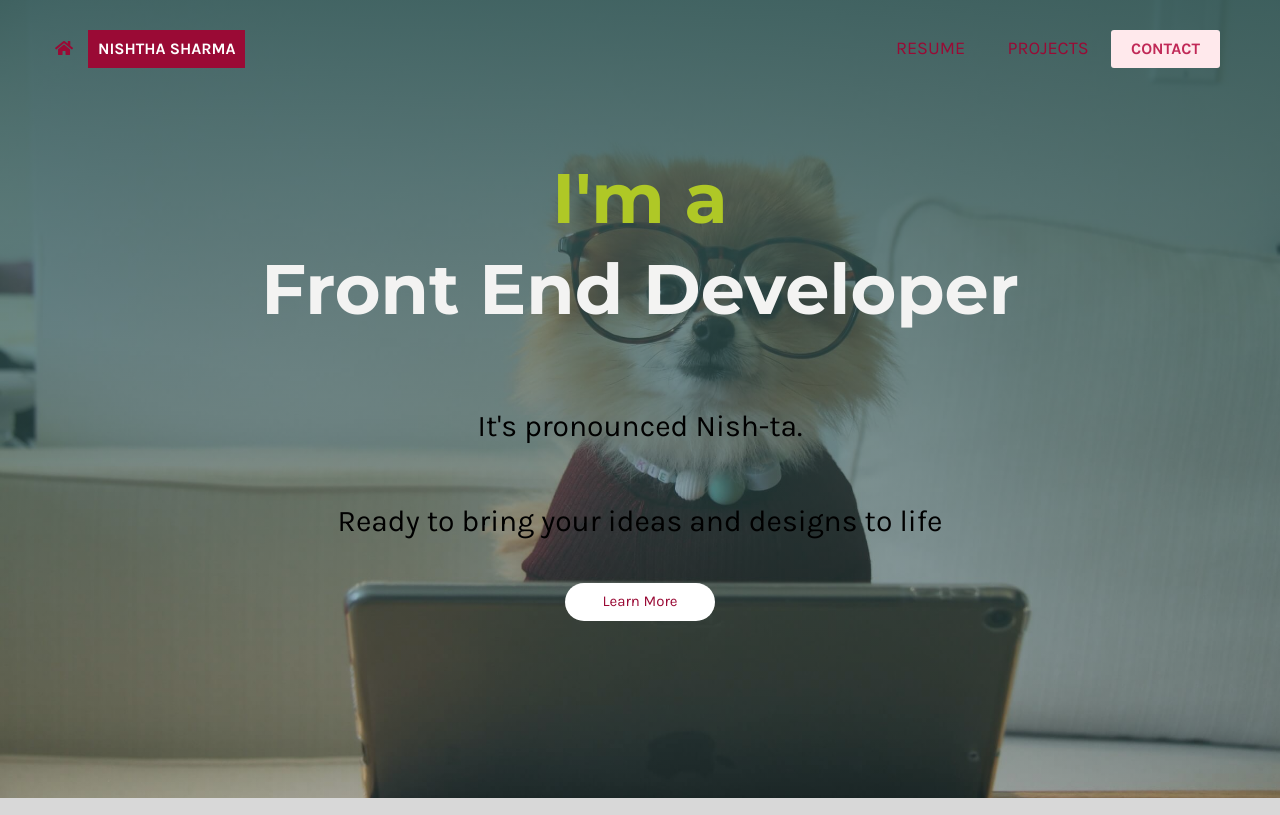
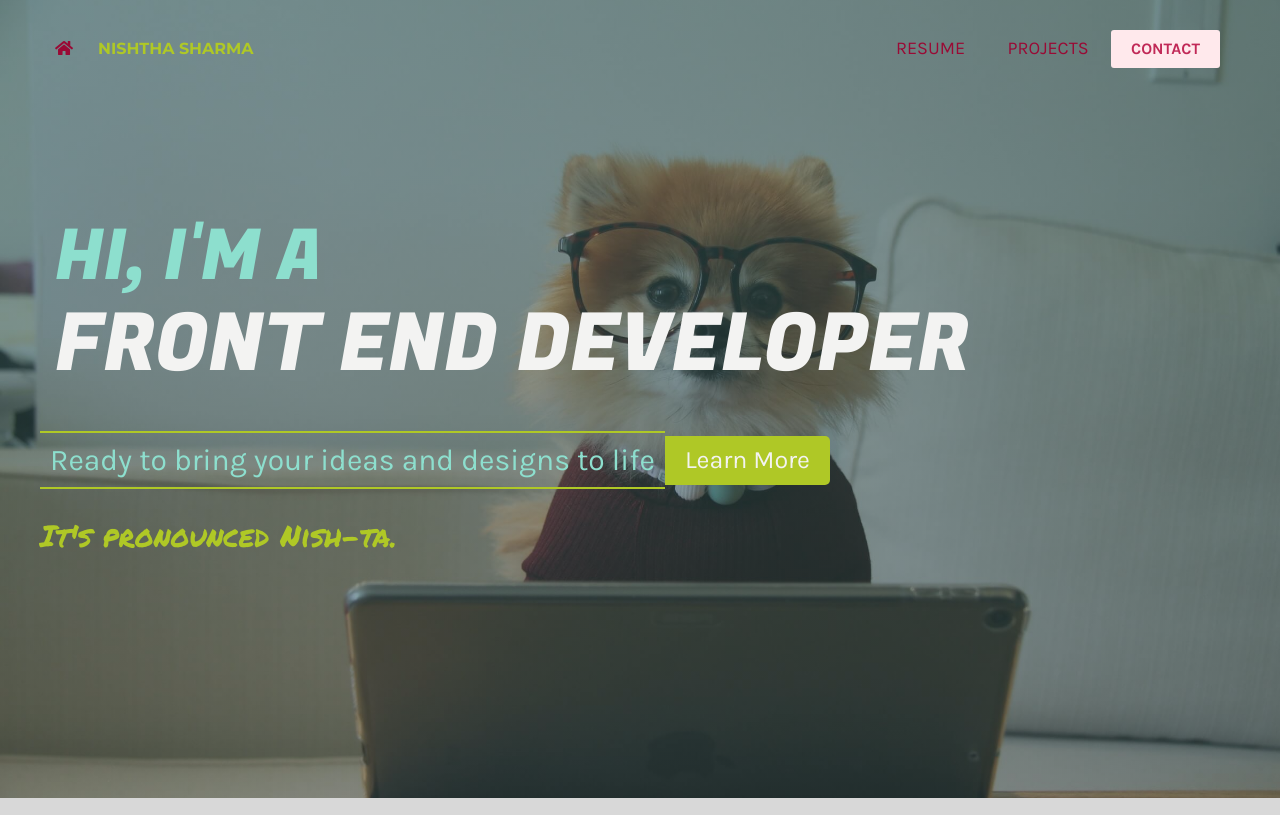
Before and after one commit to nishtha-sharma1/nish-portfolio, a website: page app/index.html in a window 1280 px wide. Shown: the top 815 px of the page. Drawn offline with nearby package versions, Linux system fonts and the light colour scheme; files that its build step writes are made by us from their sources; files whose address does not match are found by name.

Commit message:
adjusting homepage styles

```diff
--- a/app/index.html
+++ b/app/index.html
@@ -8,6 +8,8 @@
   <link href="https://fonts.googleapis.com/css2?family=Karla:ital,wght@0,400;0,700;1,400;1,700&display=swap" rel="stylesheet">
   <link href="https://fonts.googleapis.com/css2?family=Roboto:ital,wght@0,100;0,300;0,400;0,500;0,700;0,900;1,100;1,300;1,400;1,500;1,700;1,900&display=swap" rel="stylesheet">
   <link href="https://fonts.googleapis.com/css2?family=Montserrat:ital,wght@0,300;0,400;0,500;0,600;0,700;1,300;1,400;1,500;1,600;1,700&display=swap" rel="stylesheet">
+  <link href="https://fonts.googleapis.com/css2?family=Permanent+Marker&display=swap" rel="stylesheet">
+  <link href="https://fonts.googleapis.com/css2?family=Fugaz+One&display=swap" rel="stylesheet">
   <link rel="stylesheet" href="https://use.fontawesome.com/releases/v5.8.1/css/all.css" integrity="sha384-50oBUHEmvpQ+1lW4y57PTFmhCaXp0ML5d60M1M7uH2+nqUivzIebhndOJK28anvf" crossorigin="anonymous">
   <script src="/js/script.min.js"></script>
 </head>
@@ -17,13 +19,13 @@
     <section class="hero">
       <div class="hero__wrapper">
         <h1 class="hero__title">
-          <span>I'm a</span>Front&nbsp;End Developer
+         Hi, I'm a <span>Front&nbsp;End Developer</span>
        </h1>
-        <div class="flip-container flip-container--sub-headings">
-          <p class="hero__text">It's pronounced Nish-ta.</p>
-          <p class="hero__text">Ready to bring your ideas and designs to&nbsp;life</p>
-        </div>
+       <div class="hero__text-container">
+        <p class="hero__text">Ready to bring your ideas and designs to&nbsp;life</p>
         <a class="hero__link link solid-link--white" href="/resume.html">Learn More</a>
+      </div>
+        <span class="animation">It's pronounced Nish-ta.</span>
       </div>
     </section>
   </main>
--- a/app/sass/header.scss
+++ b/app/sass/header.scss
@@ -34,14 +34,12 @@
 .logo-text {
 	@include font-size(1.6);
 
-	background: $medium-dark;
 	padding: 5px 0;
 	max-width: 100px;
-	color: $white;
-	font-family: $main-font;
+	color: #afc826;
+	font-family: $feature-font;
 	font-weight: 700;
 	text-transform: uppercase;
-	text-align: center;
 	align-self: center;
 	height: fit-content;
 
@@ -51,10 +49,10 @@
 	}
 }
 
-.logo-text-opposite {
-	background: $white;
-	color: $medium-dark;
-}
+// .logo-text-opposite {
+// 	background: $white;
+// 	color: $medium-dark;
+// }
 
 .menu__text {
 	@include font-size(1.8);
--- a/app/sass/homepage.scss
+++ b/app/sass/homepage.scss
@@ -1,11 +1,23 @@
+
+@keyframes slide {
+  0% {
+    width: 0%;
+  }
+
+  40%,
+  100% {
+    width: 100%;
+  }
+}
+
 .main {
   width: 100%;
   height: 100%;
   margin-top: -100px;
   background:  /* top, transparent red */
   linear-gradient(
-    rgba(51, 88, 87, 0.9),
-    rgba(51, 88, 87, 0.3)
+    rgba(51, 88, 87, 0.6),
+    rgba(52, 75, 74, 0.5)
   ),
   url('../images/cookie-the-pom-large.jpg');
   background-position: center center;
@@ -17,70 +29,107 @@
 .hero {
   height: 100%;
   width: 100%;
+  padding: 100px 0;
+
+  @media only screen and (min-width: 768px) {
+    padding: 130px 0;
+  }
 }
 
 .hero__wrapper {
-  padding: 100px 20px;
-
-  @media only screen and (min-width: 768px) {
-    width: calc(100vw - 55px);
-    max-width: 1200px;
-    margin: 0 auto;
-    padding: 100px 50px;
-	}
+  padding: 80px 0;
+  width: calc(100vw - 55px);
+  margin: 0 auto;
+  max-width: 1200px;
 }
 
-.hero__title {
-  @include font-size(4);
-
-  font-family: $feature-font;
-  font-weight: 700;
-  text-align: center;
-  margin: 0;
-  padding: 50px 20px;
-  color: #f3f3f2;
-
-  @media only screen and (min-width: 768px) {
-    @include font-size(7);
-  }
-
-  span {
-    color: #afc826;
-    padding: 10px;
-    display: block;
-  }
-
-  // @media only screen and (min-width: 940px) {
-  //   @include font-size(8);
-	// }
-}
-
-.flip__container {
-  margin: 0 auto;
-}
-
-.hero__text {
+.hero__wrapper span {
   @include font-size(2.5);
 
-  font-family: $main-font;
-  font-weight: 400;
-  text-align: center;
-  margin: 0;
-  padding: 30px 0;
+  display: block;
+  font-family: $accent-font;
+  color: #afc826;
+  // text-align: center;
 
   @media only screen and (min-width: 768px) {
     @include font-size(3);
   }
 }
 
+.hero__title {
+  @include font-size(3);
+
+  font-family: $accent-font-secondary;
+  font-weight: 300;
+  text-transform: uppercase;
+  margin: 0;
+  color: #8ddfce;
+  position: relative;
+
+  @media only screen and (min-width: 768px) {
+    padding: 10px 15px;
+    @include font-size(5);
+  }
+
+  @media only screen and (min-width: 940px) {
+    @include font-size(7);
+  }
+
+  span {
+    @include font-size(4);
+
+    font-family: $accent-font-secondary;
+    font-weight: 300;
+    text-transform: uppercase;
+    margin: 0;
+    color: #f3f3f2;
+    position: relative;
+
+    @media only screen and (min-width: 768px) {
+      @include font-size(6);
+    }
+
+    @media only screen and (min-width: 940px) {
+      @include font-size(8);
+    }
+  }
+}
+
+.hero__text-container {
+  display: flex;
+  flex-direction: column;
+
+  @media only screen and (min-width: 768px) {
+    flex-direction: row;
+  }
+}
+
+.hero__text {
+  @include font-size(3);
+
+  font-family: $main-font;
+  font-weight: 400;
+  padding: 10px;
+  border-top: 2px solid #afc826;
+  border-bottom: 2px solid #afc826;
+  color: #8ddfce;
+}
+
 .hero__link {
-  @include font-size(1.5);
+  @include font-size(2.5);
 
   font-family: $main-font;
   font-weight: 400;
   text-align: center;
   margin: 15px auto;
   padding: 10px 20px;
-  max-width: 150px;
-  display: block;
+  background-color: #afc826;
+  color: #f3f3f2;
+
+  @media only screen and (min-width: 768px) {
+    align-self: center;
+    margin: 25px 0;
+    border-top-left-radius: 0;
+    border-bottom-left-radius: 0;
+  }
 }
--- a/app/sass/variables.scss
+++ b/app/sass/variables.scss
@@ -2,6 +2,8 @@
 $title-font: 'Roboto', sans-serif;
 $main-font: 'Karla', sans-serif;
 $feature-font: 'Montserrat', sans-serif;
+$accent-font: 'Permanent Marker', cursive;
+$accent-font-secondary: 'Fugaz One', cursive;
 
 // Colors
 $white: #fff;
@@ -26,7 +28,7 @@ $text: #fbfdf9;
   font-family: $main-font;
   text-decoration: none;
   text-align: center;
-  border-radius: 30px;
+  border-radius: 5px;
 }
 
 .solid-link {
```
Also changed, not shown: build/index.html, build/sass/styles.min.css.
